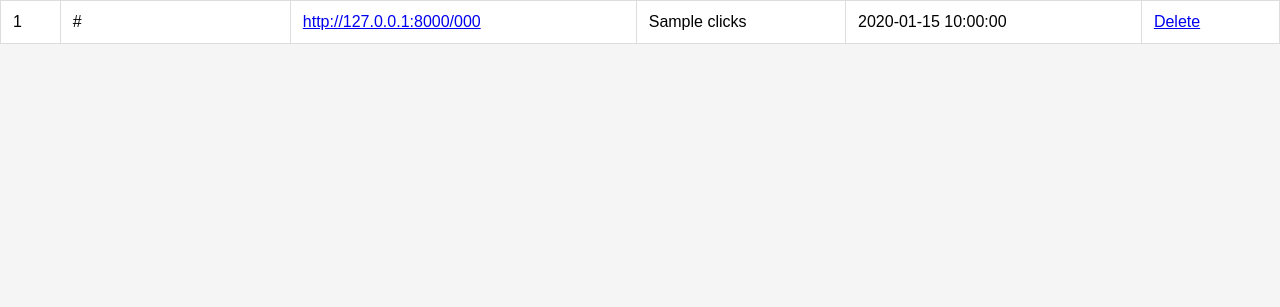
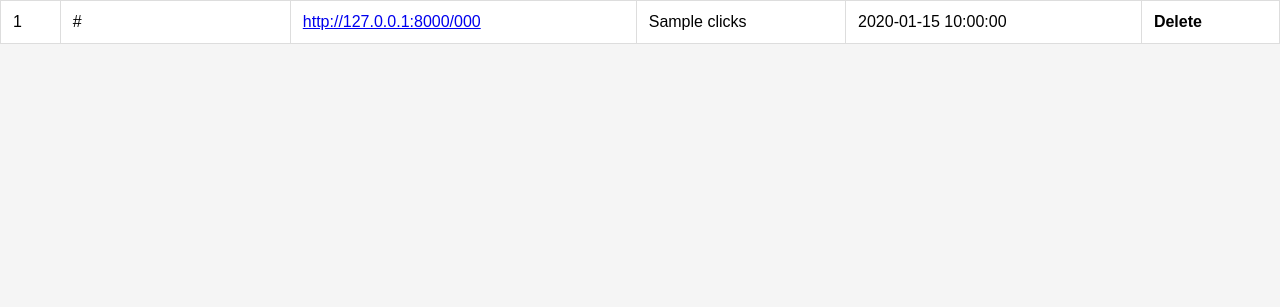
Before and after one commit to NiraliBaldaniya/FastAPI, a FastAPI app: template templates/all_links.html in a window 1280 px wide. Shown: the part 493-800 px from the top of the page. Run offline with FastAPI, Linux system fonts and the light colour scheme; the template is opened without the code that fills it: most values are stand-ins (such as "Sample title", 1, 10 or a date in 2020).

Commit message:
update home and all links page

```diff
--- a/templates/all_links.html
+++ b/templates/all_links.html
@@ -51,7 +51,7 @@
             <td>{{ data.created_at }}</td>
 
             <td>
-            <a href="/delete/{{ data.code }}"> Delete </a>
+            <a href="/delete/{{ data.code }}" style="text-decoration: none; color: #000; font-weight: bold;"> Delete </a>
             </td>
         </tr>
             {% endfor %}
--- a/templates/home.html
+++ b/templates/home.html
@@ -16,7 +16,7 @@
         </div>
         </div>
             <h1>URL Shortener</h1>
-            <p>enter long url to generate short url</p>
+            <p>Enter long URL to generate short URL</p>
         <div class="box">
             <h2>Enter Long URL</h2>
             <form action="/generate" method="get">
```
